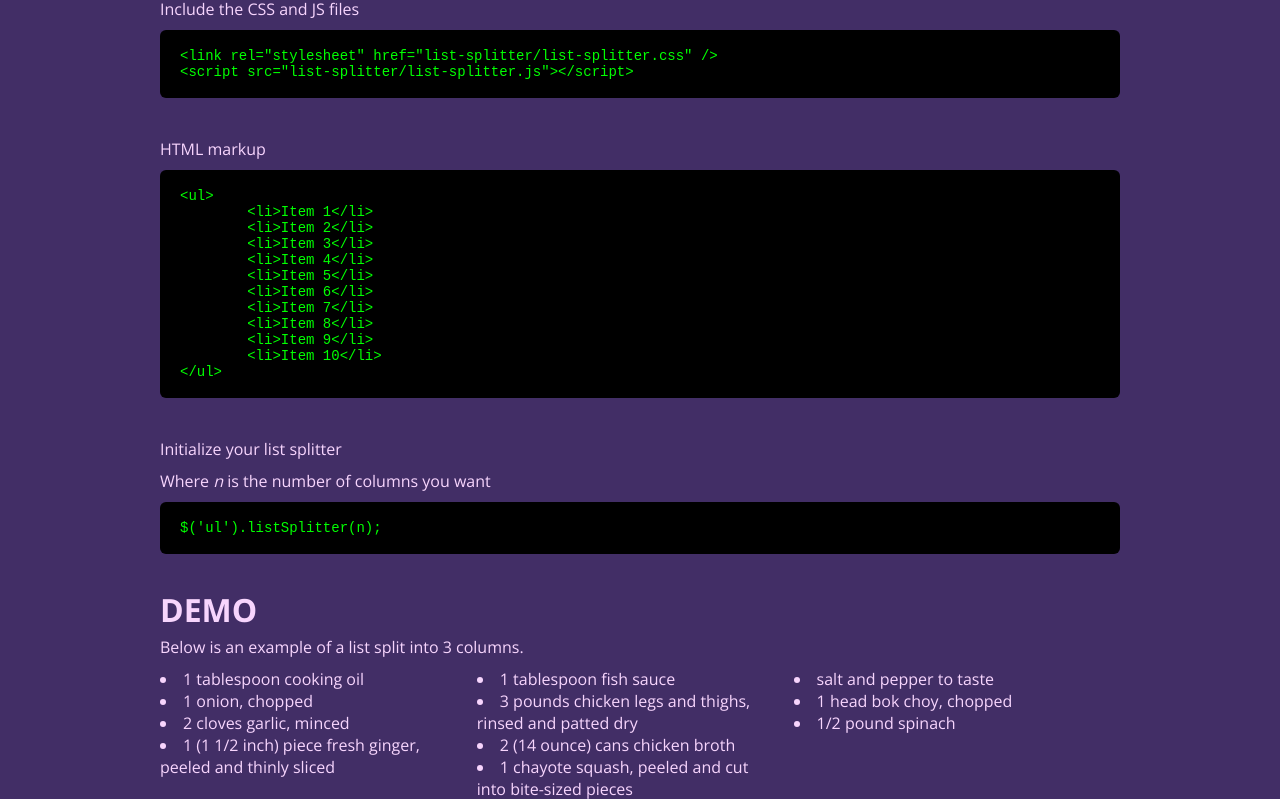
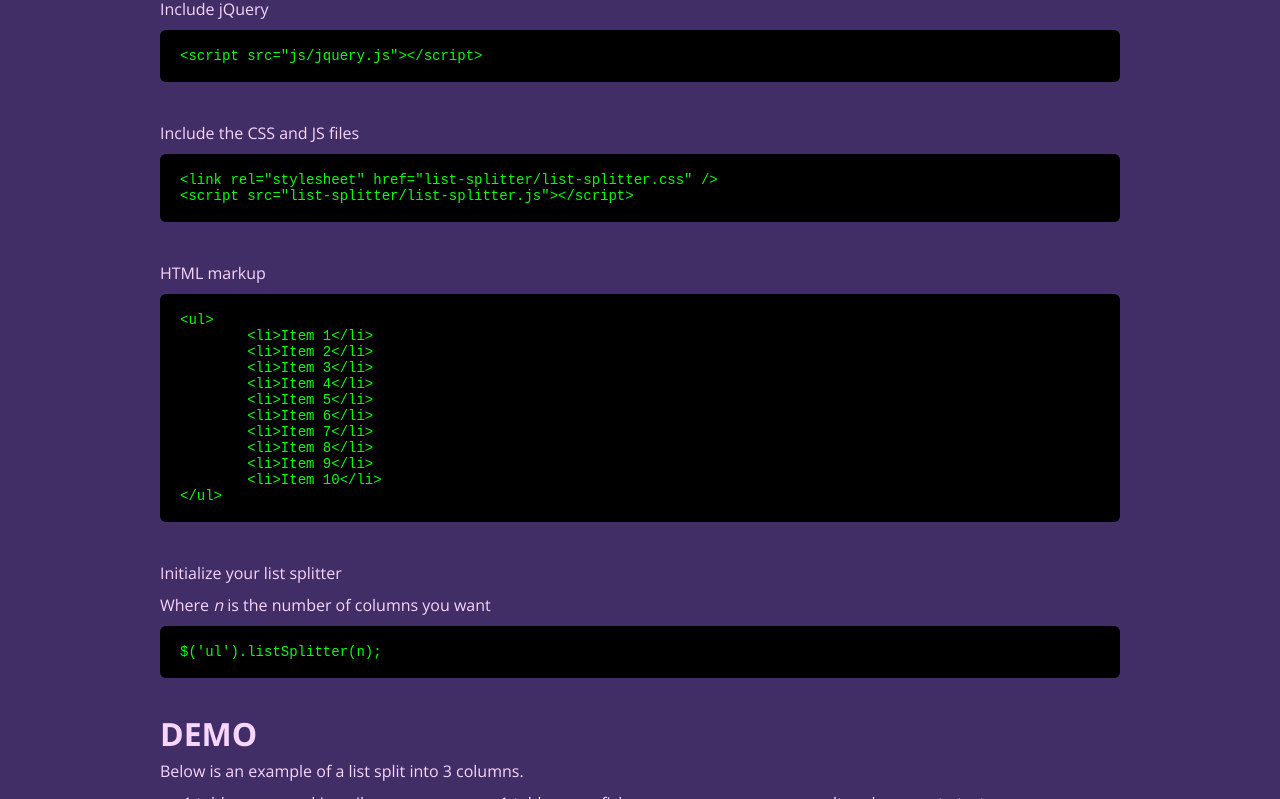
Before and after one commit to doylesee/list-splitter, a plain HTML site: page index.html in a window 1280 px wide. Shown: the part 189-988 px from the top of the page. Drawn offline with nearby package versions, Linux system fonts and the light colour scheme.

Commit message:
Add include jQuery JS

```diff
--- a/index.html
+++ b/index.html
@@ -37,6 +37,10 @@
 		<div id="usage" class="anchor-link"></div>
 		<div class="usage">
 			<h2>Usage</h2>
+			<p>Include jQuery</p>
+			<pre><code>
+&lt;script src=&quot;js/jquery.js&quot;&gt;&lt;/script&gt;
+			</pre></code>
 			<p>Include the CSS and JS files</p>
 			<pre><code>
 &lt;link rel=&quot;stylesheet&quot; href=&quot;list-splitter/list-splitter.css&quot; /&gt;
```
